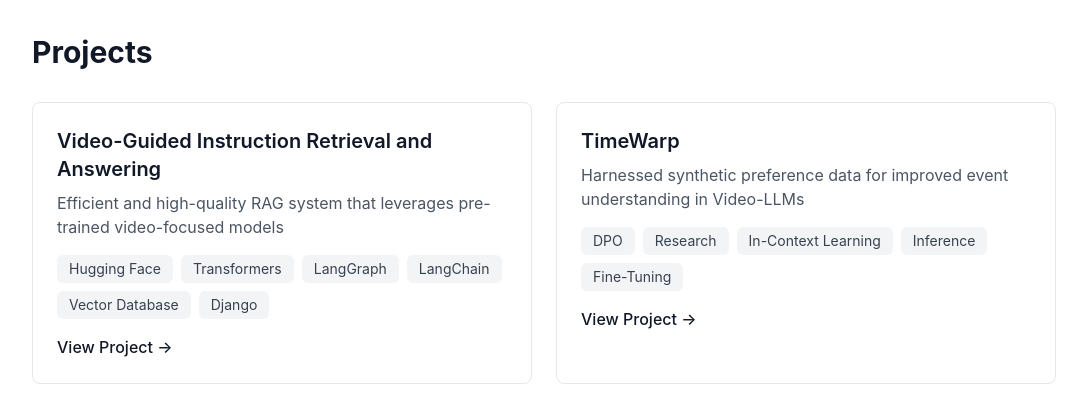
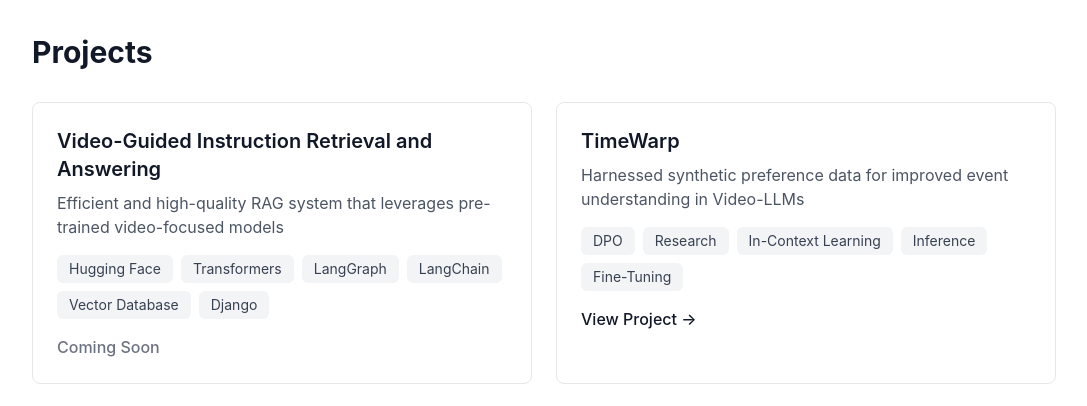
Before and after one commit to sameepv21/portfolio, a React (Create React App) app: page / in a window 1280 px wide. Shown: the part 1434-1840 px from the top of the page, without its empty margins (128-1215 px from the left). Built offline with nearby package versions, Linux system fonts and the light colour scheme.

Commit message:
[chore]: coming soon debugged

```diff
--- a/src/components/Projects.js
+++ b/src/components/Projects.js
@@ -4,7 +4,7 @@
       title: 'Video-Guided Instruction Retrieval and Answering',
       description: 'Efficient and high-quality RAG system that leverages pre-trained video-focused models',
       technologies: ["Hugging Face", "Transformers", "LangGraph", "LangChain", "Vector Database", "Django"],
-      link: 'Coming Soon...'
+      link: '#'
     },
     {
       title: 'TimeWarp',
@@ -41,9 +41,15 @@
                 </span>
               ))}
             </div>
-            <a href={project.link} className="text-gray-900 hover:text-gray-700 font-medium">
-              View Project →
-            </a>
+            {project.link === '#' ? (
+              <span className="text-gray-500 font-medium">
+                Coming Soon
+              </span>
+            ) : (
+              <a href={project.link} className="text-gray-900 hover:text-gray-700 font-medium">
+                View Project →
+              </a>
+            )}
           </div>
         ))}
       </div>
```
